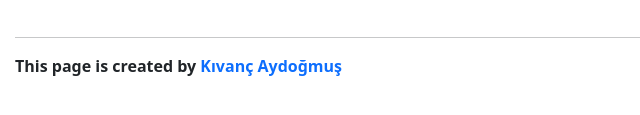
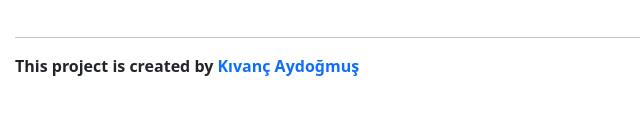
Before and after one commit to Kivanc10/Product-app-with-node.js-and-mongodb, a website: page public/index.hbs in a window 1280 px wide. Shown: the part 421-536 px from the top of the page, 0-640 px from the left. Drawn offline with nearby package versions, Linux system fonts and the light colour scheme; files that its build step writes are made by us from their sources.

Commit message:
the github link has been added to inside of programmer name

```diff
--- a/public/index.hbs
+++ b/public/index.hbs
@@ -64,7 +64,7 @@
      <br>
     <hr>
 
-    <p><b>This page is created by <a target="_blank" href="https://github.com/Kivanc10" id="nameToLink">Kıvanç Aydoğmuş</a></b></p>
+    <p><b>This project is created by <a target="_blank" href="https://github.com/Kivanc10" id="nameToLink">Kıvanç Aydoğmuş</a></b></p>
     <script src="https://cdn.jsdelivr.net/npm/bootstrap@5.1.0/dist/js/bootstrap.bundle.min.js"
         integrity="sha384-U1DAWAznBHeqEIlVSCgzq+c9gqGAJn5c/t99JyeKa9xxaYpSvHU5awsuZVVFIhvj"
         crossorigin="anonymous"></script>
```
